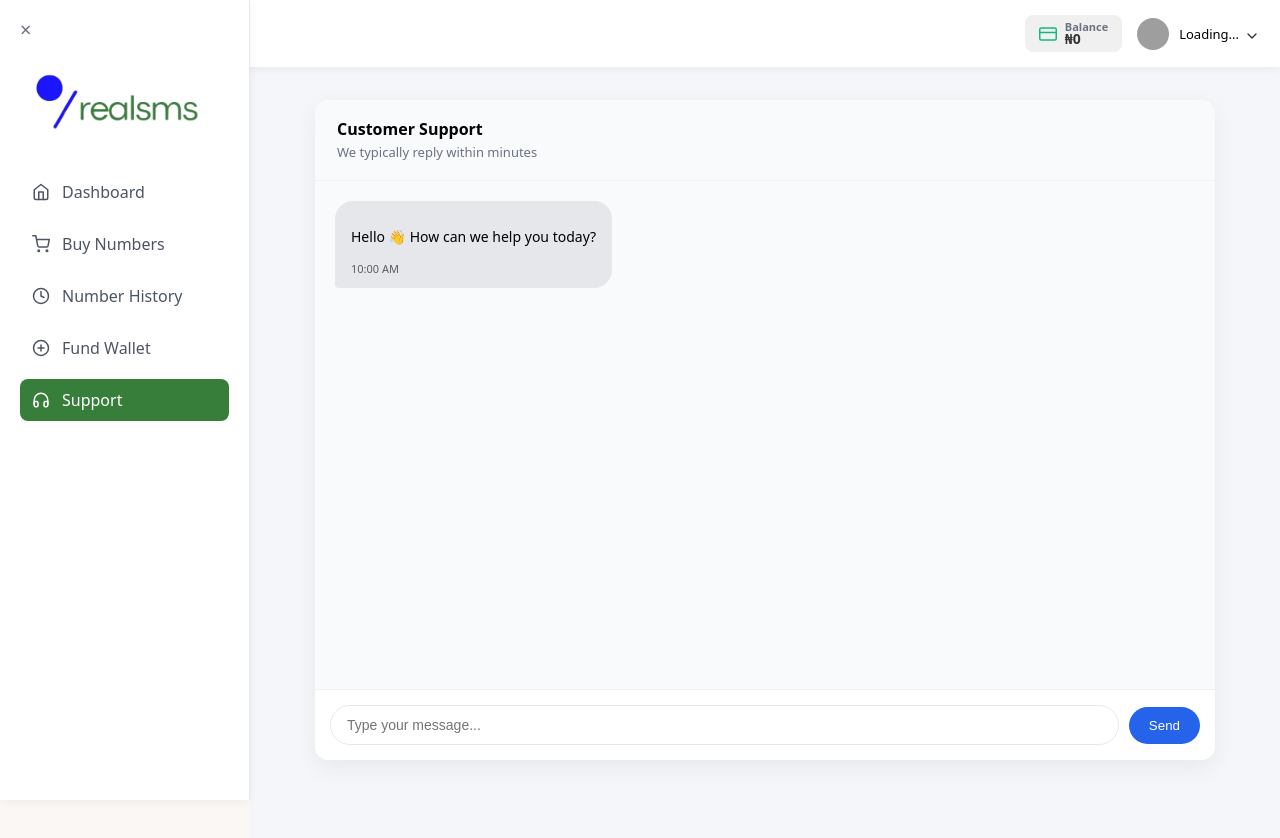
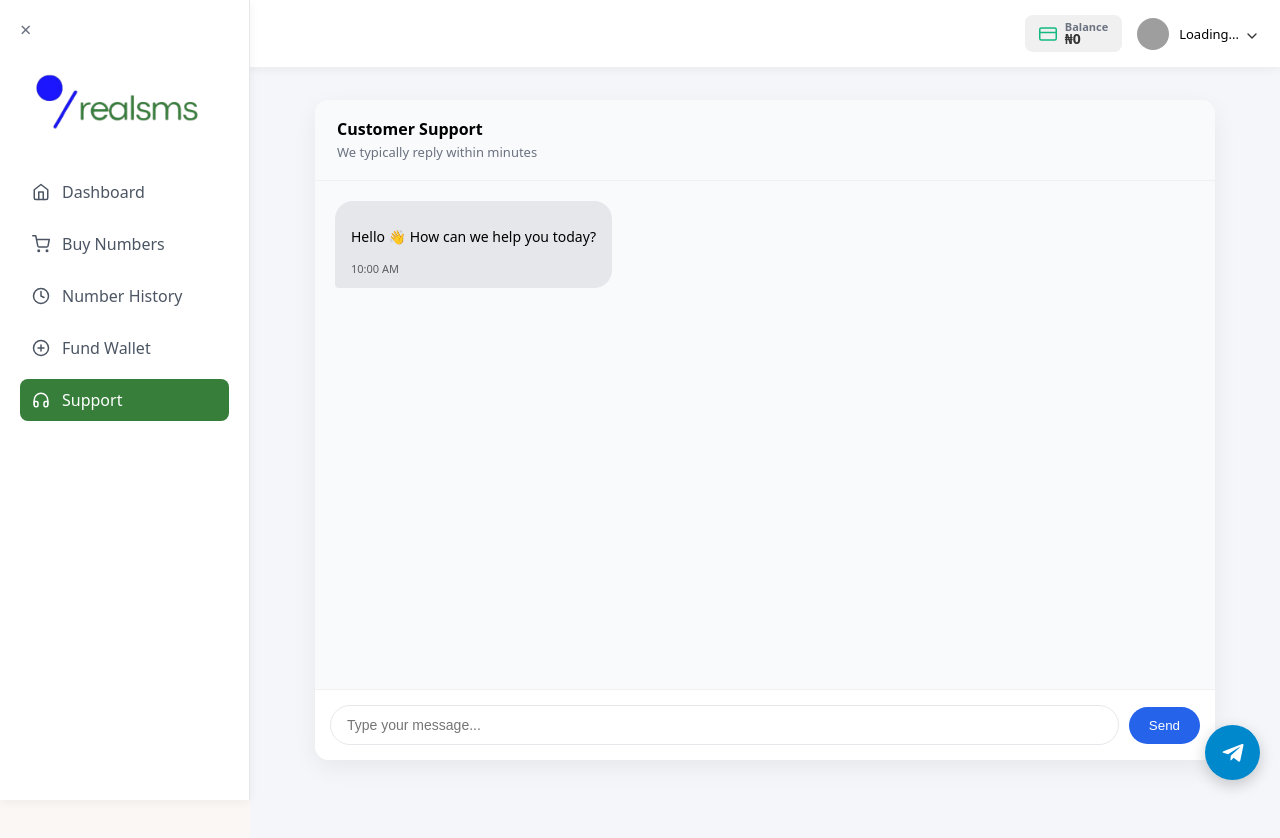
Before and after one commit to ay30bg/realsms, a React (Create React App) app: page /support in a window 1280 px wide. Shown: the top 838 px of the page. Built offline with nearby package versions, Linux system fonts and the light colour scheme; no server answers; grey boxes are pictures that could not be loaded.

Commit message:
Update Support.jsx

```diff
--- a/src/pages/Support.jsx
+++ b/src/pages/Support.jsx
@@ -1,4 +1,5 @@
 import React, { useState, useRef, useEffect } from "react";
+import { FaTelegramPlane } from "react-icons/fa";
 import "../styles/support.css";
 
 const UserSupport = () => {
@@ -13,6 +14,11 @@ const UserSupport = () => {
 
   const [input, setInput] = useState("");
   const chatEndRef = useRef(null);
+
+  // ✅ Set Page Title
+  useEffect(() => {
+    document.title = "Customer Support - RealSMS";
+  }, []);
 
   const scrollToBottom = () => {
     chatEndRef.current?.scrollIntoView({ behavior: "smooth" });
@@ -92,6 +98,16 @@ const UserSupport = () => {
         />
         <button onClick={handleSend}>Send</button>
       </div>
+
+      {/* Floating Telegram Button */}
+      <a
+        href="https://t.me/yourusername" // Replace with your Telegram username
+        target="_blank"
+        rel="noopener noreferrer"
+        className="telegram-float"
+      >
+        <FaTelegramPlane />
+      </a>
     </div>
   );
 };
```
